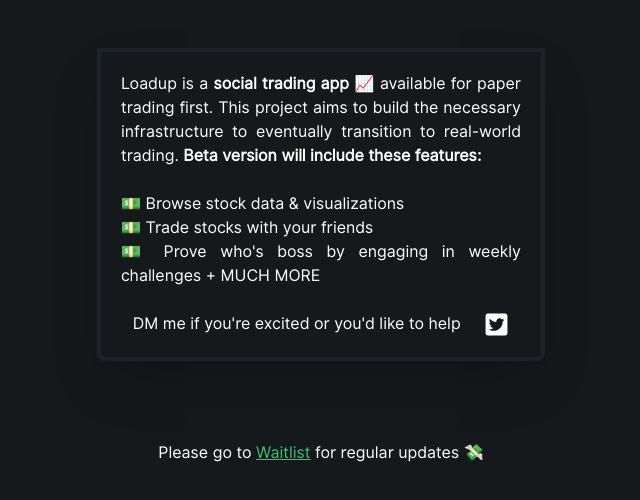
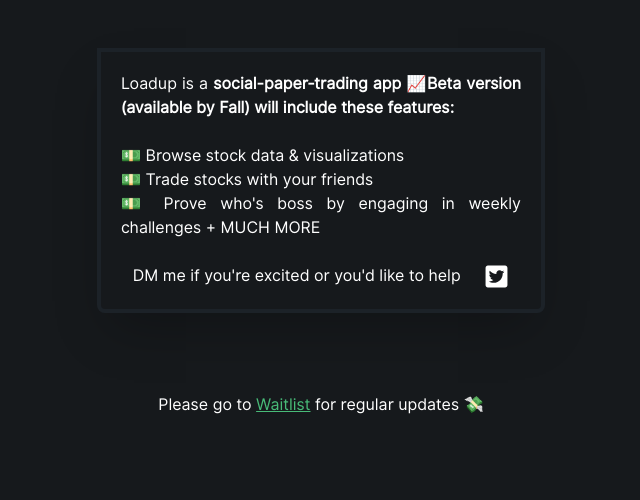
Before and after one commit to mduquem/loadupnext, a Next.js app: page / in a window 1280 px wide. Shown: the top 500 px of the page, without its empty margins (319-959 px from the left). Built offline with nearby package versions, Linux system fonts and the light colour scheme.

Commit message:
add scss support

```diff
--- a/package.json
+++ b/package.json
@@ -10,7 +10,8 @@
    "dependencies": {
       "next": "9.4.4",
       "react": "16.13.1",
-      "react-dom": "16.13.1"
+      "react-dom": "16.13.1",
+      "sass": "^1.26.9"
    },
    "devDependencies": {
       "postcss-preset-env": "^6.7.0",
--- a/pages/_app.js
+++ b/pages/_app.js
@@ -1,4 +1,4 @@
-import '../styles/index.css';
+import '../styles/index.scss';
 import Layout from '../components/layout';
 
 export default function MyApp({ Component, pageProps }) {
--- a/pages/index.js
+++ b/pages/index.js
@@ -20,9 +20,8 @@ export default function Home() {
 
          <div className='max-w-full md:max-w-md shadow-2xl rounded-b-lg mx-auto border-solid border-4 border-background-gray text-justify mb-20 p-5'>
             <p>
-               Loadup is a <strong>social trading app 📈</strong> available for paper trading first.
-               This project aims to build the necessary infrastructure to eventually transition to
-               real-world trading. <strong>Beta version will include these features: </strong>
+               Loadup is a <strong>social-paper-trading app 📈</strong>
+               <strong>Beta version (available by Fall) will include these features: </strong>
             </p>
 
             <br />
```
Also changed, not shown: styles/index.scss (renamed from styles/index.css), 1 other file (tests, documents, lock files or other folders).
